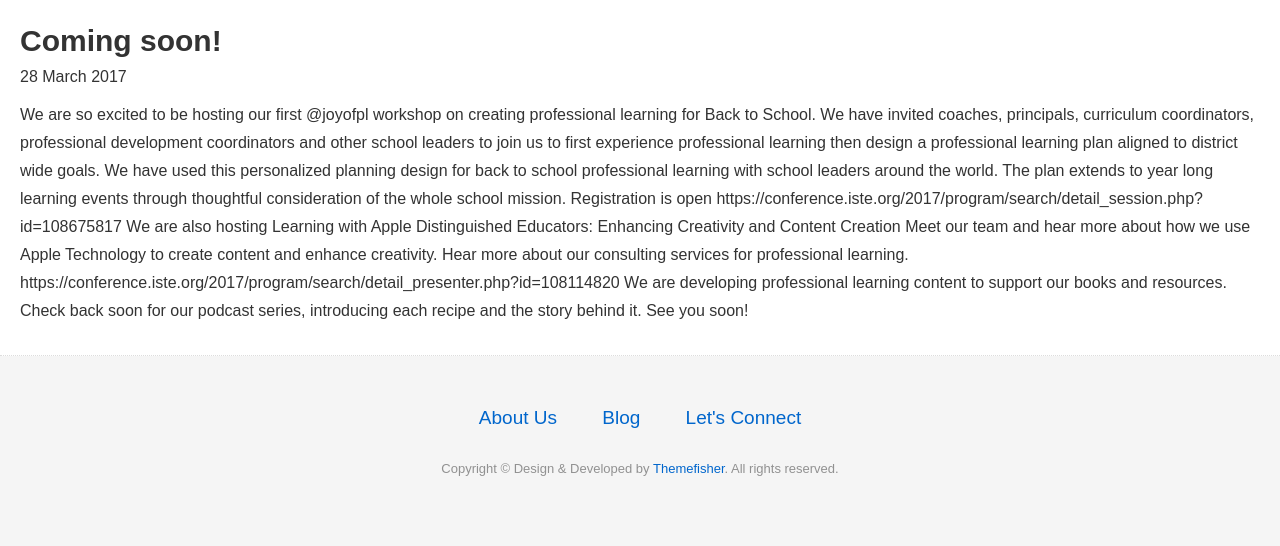
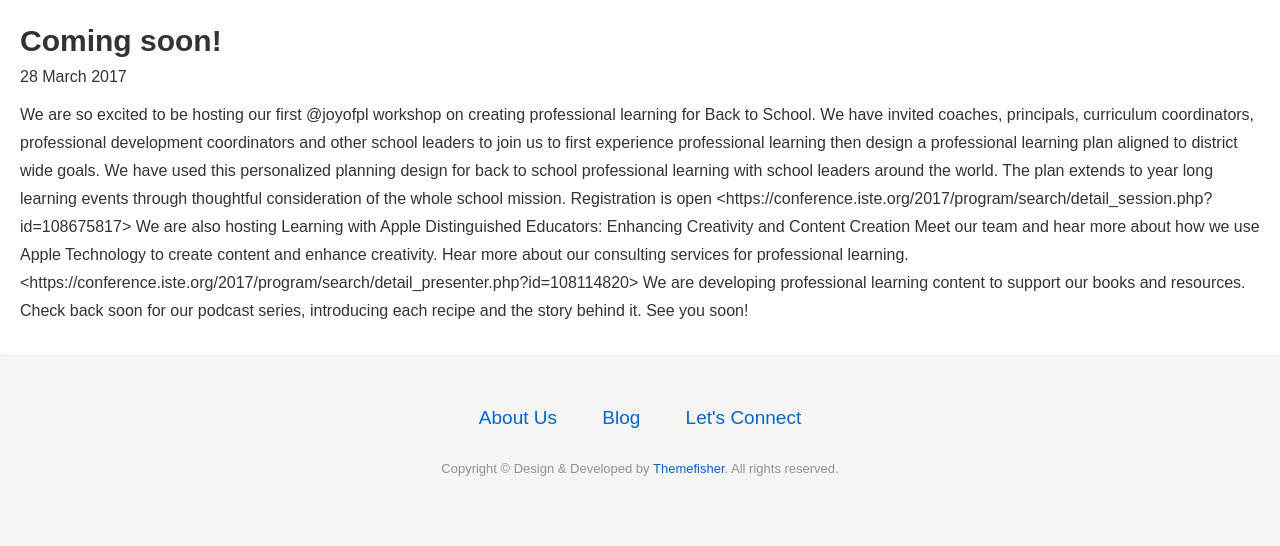
Before and after one commit to meesterkurt/joyofprofessionallearning, a Jekyll site: the page built from blog.md, in a window 1280 px wide. Shown: the part 409-955 px from the top of the page. Built offline with Jekyll 4.4.1, drawn with Linux system fonts in a browser that asks for light colours; nearby versions of some CDN libraries.

Commit message:
Update blog.md

```diff
--- a/blog.md
+++ b/blog.md
@@ -12,10 +12,10 @@
   <p class="post-date">{{ post.date | date_to_long_string }}</p>
   <p>We are so excited to be hosting our first @joyofpl workshop on creating professional learning for Back to School. We have invited coaches, principals, curriculum coordinators, professional development coordinators and other school leaders to join us to first experience professional learning  then design a professional learning plan aligned to district wide goals. We have used this personalized planning design for back to school professional learning with school leaders around the world. The plan extends to year long learning events through thoughtful consideration of the whole school mission.
 Registration is open
-https://conference.iste.org/2017/program/search/detail_session.php?id=108675817
-We are also hosting  Learning with Apple Distinguished Educators: Enhancing Creativity and Content Creation Meet our team and hear more about how we use Apple Technology to create content and enhance creativity. Hear more about our consulting services for professional learning.
-https://conference.iste.org/2017/program/search/detail_presenter.php?id=108114820
+  <https://conference.iste.org/2017/program/search/detail_session.php?id=108675817>
+ We are also hosting Learning with Apple Distinguished Educators: Enhancing Creativity and Content Creation Meet our team and hear more about how we use Apple Technology to create content and enhance creativity. Hear more about our consulting services for professional learning.
+  <https://conference.iste.org/2017/program/search/detail_presenter.php?id=108114820>
     {{ post.content | strip_html | truncatewords: 50 }}
-  </p>
-</div>
+  <p>
+<div>
 {% endfor %}
```
